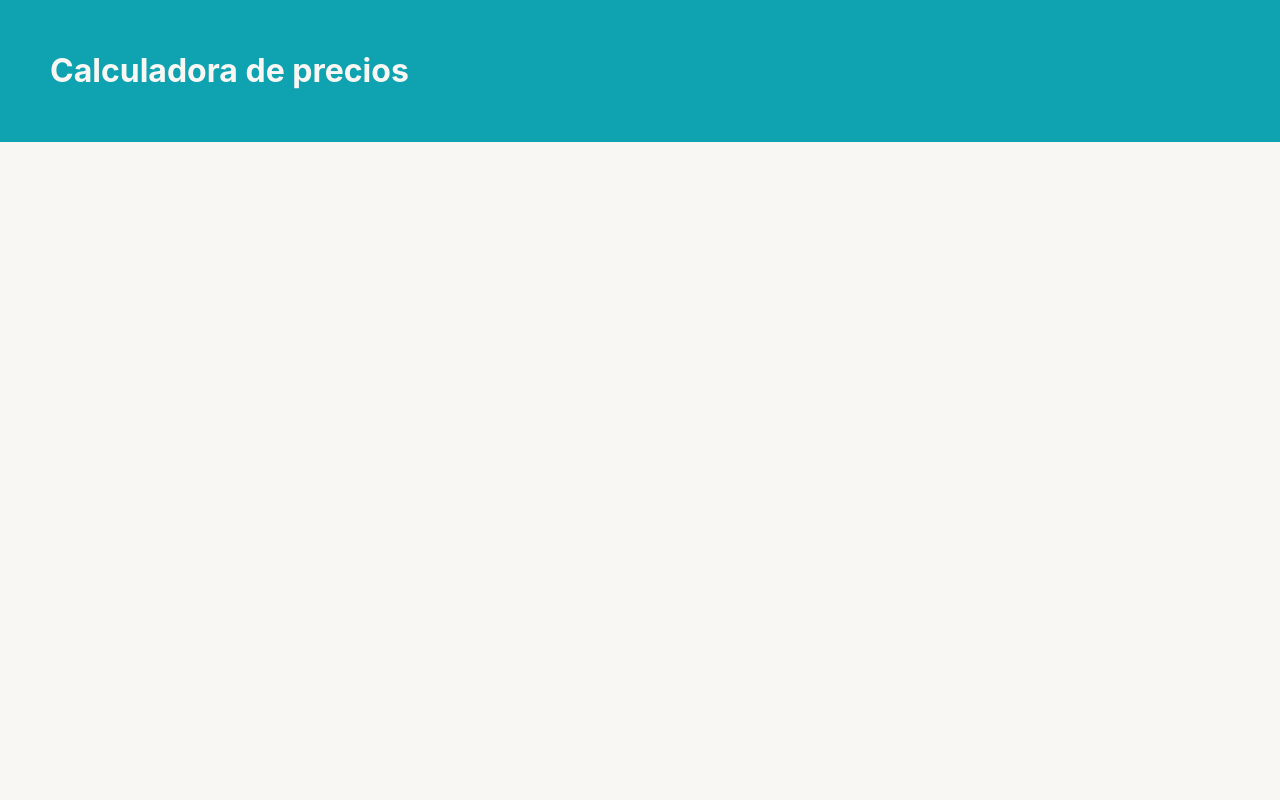
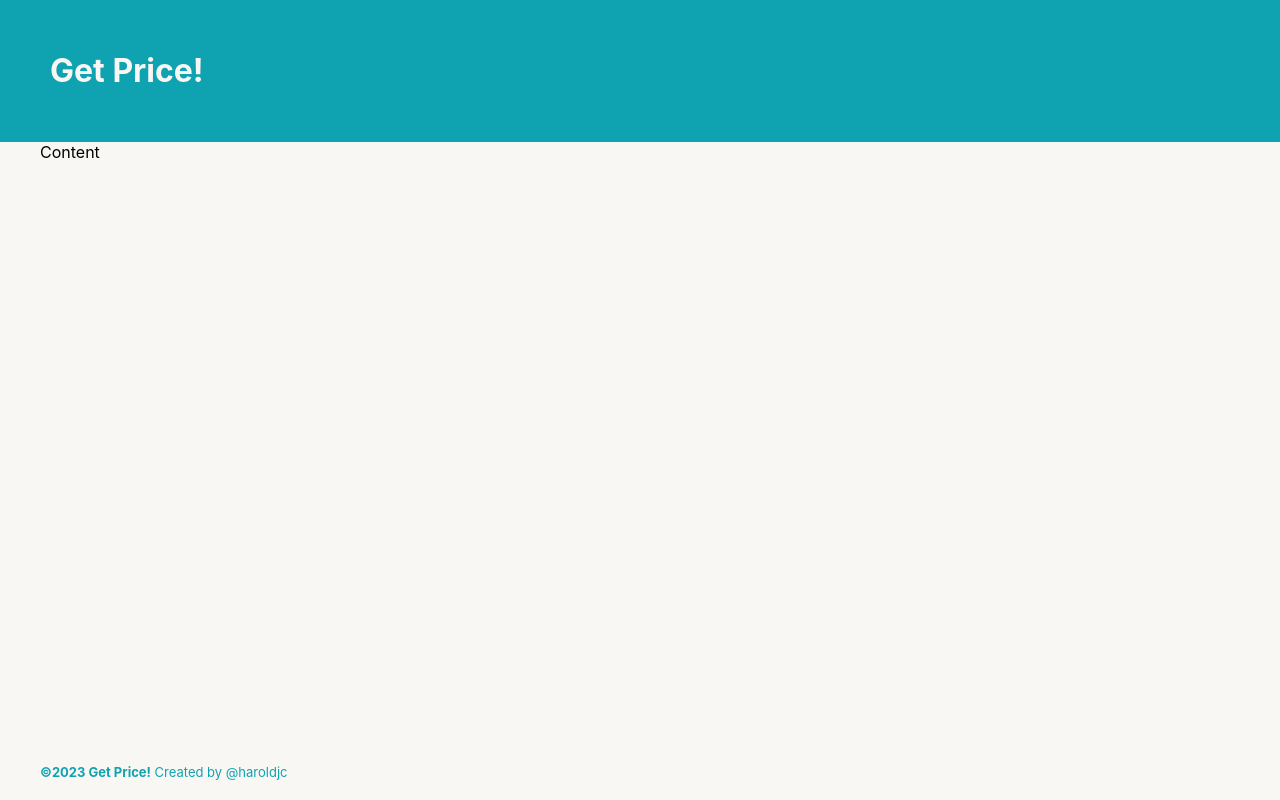
Before and after one commit to haroldjc/price-calculator, a React (Create React App) app: page / in a window 1280 px wide. Built offline with nearby package versions, Linux system fonts and the light colour scheme.

Commit message:
New components

```diff
--- a/src/App.css
+++ b/src/App.css
@@ -2,14 +2,25 @@
   --color-beige: rgb(249, 247, 243);
   --color-moonstone: rgb(15, 163, 177);
   --color-uranian-blue: rgb(181, 226, 250);
+  --color-vanilla: rgb(237, 222, 164);
+  --color-tangerine: rgb(247, 160, 114);
 }
 
 body {
   background: var(--color-beige);
 }
 
-.main-header {
-  background: var(--color-moonstone);
-  color: var(--color-beige);
-  padding: 30px 50px;
+.content-wrapper {
+  margin: auto;
+  max-width: 1200px;
 }
+
+.app-main {
+  display: flex;
+  flex-direction: column;
+  min-height: 100vh;
+}
+
+.main-content {
+  flex: 1;
+}
--- a/src/App.js
+++ b/src/App.js
@@ -1,12 +1,19 @@
-import logo from './logo.svg';
 import './App.css';
+// Components
+import './components/layout/Header'
+import Header from './components/layout/Header';
+import Footer from './components/layout/Footer';
 
 function App() {
   return (
-    <main className="app-main">
-      <header className="main-header">
-        <h1>Calculadora de precios</h1>
-      </header>
+    <main className='app-main'>
+      <Header title='Get Price!' />
+      <section className='main-content'>
+        <div className='content-wrapper'>
+          Content
+        </div>
+      </section>
+      <Footer />
     </main>
   );
 }
--- /dev/null
+++ b/src/components/layout/Footer.css
@@ -0,0 +1,5 @@
+.main-footer {
+  color: var(--color-moonstone);
+  font-size: 13px;
+  padding: 20px;
+}
--- /dev/null
+++ b/src/components/layout/Footer.js
@@ -0,0 +1,13 @@
+import './Footer.css';
+
+function Footer() {
+  return (
+    <footer className='main-footer'>
+      <div className='content-wrapper'>
+        <strong>&copy;{new Date().getFullYear()} Get Price!</strong> Created by @haroldjc
+      </div>
+    </footer>
+  );
+}
+
+export default Footer;
--- /dev/null
+++ b/src/components/layout/Header.css
@@ -0,0 +1,5 @@
+.main-header {
+  background: var(--color-moonstone);
+  color: var(--color-beige);
+  padding: 30px 50px;
+}
--- /dev/null
+++ b/src/components/layout/Header.js
@@ -0,0 +1,13 @@
+import './Header.css';
+
+function Header({ title }) {
+  return (
+    <header className="main-header">
+      <div className="content-wrapper">
+        <h1>{ title }</h1>
+      </div>
+    </header>
+  );
+}
+
+export default Header;
```
